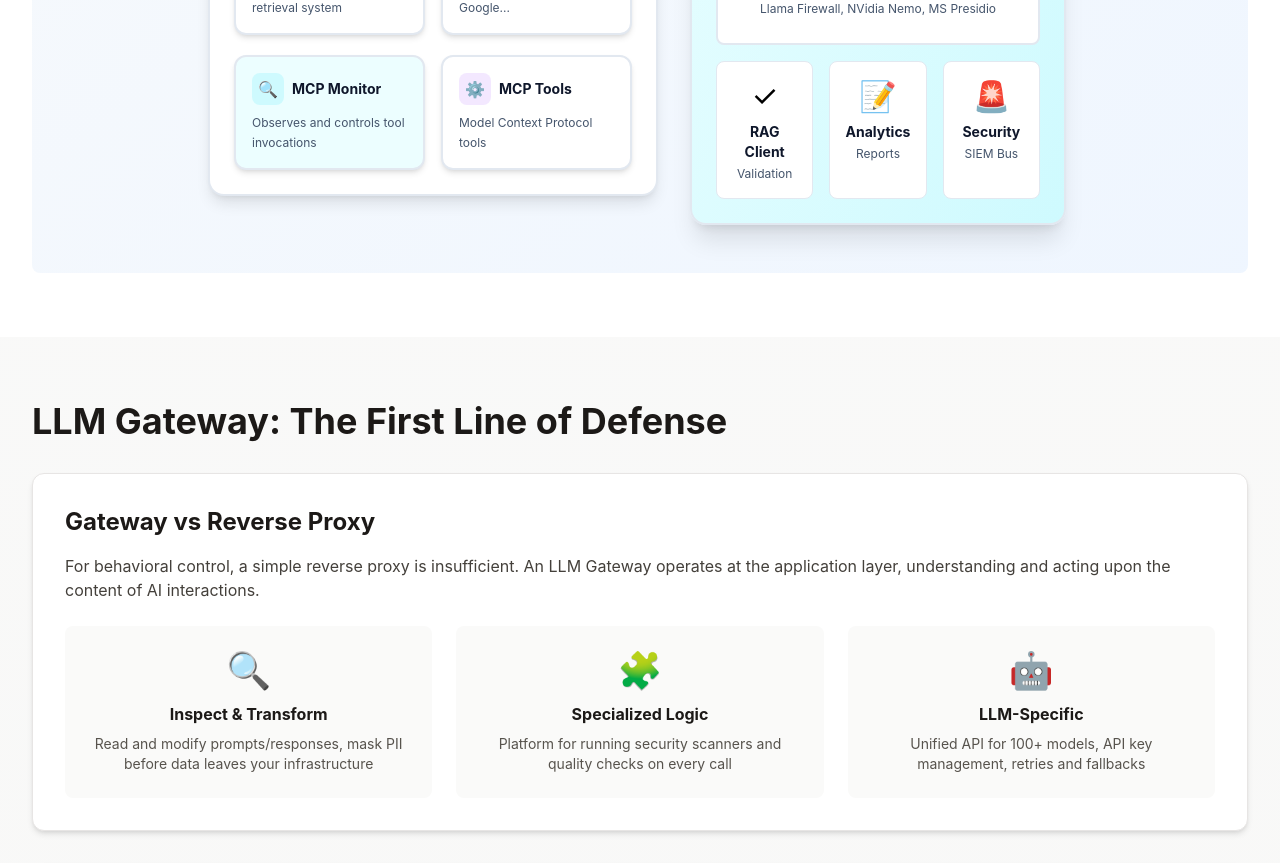
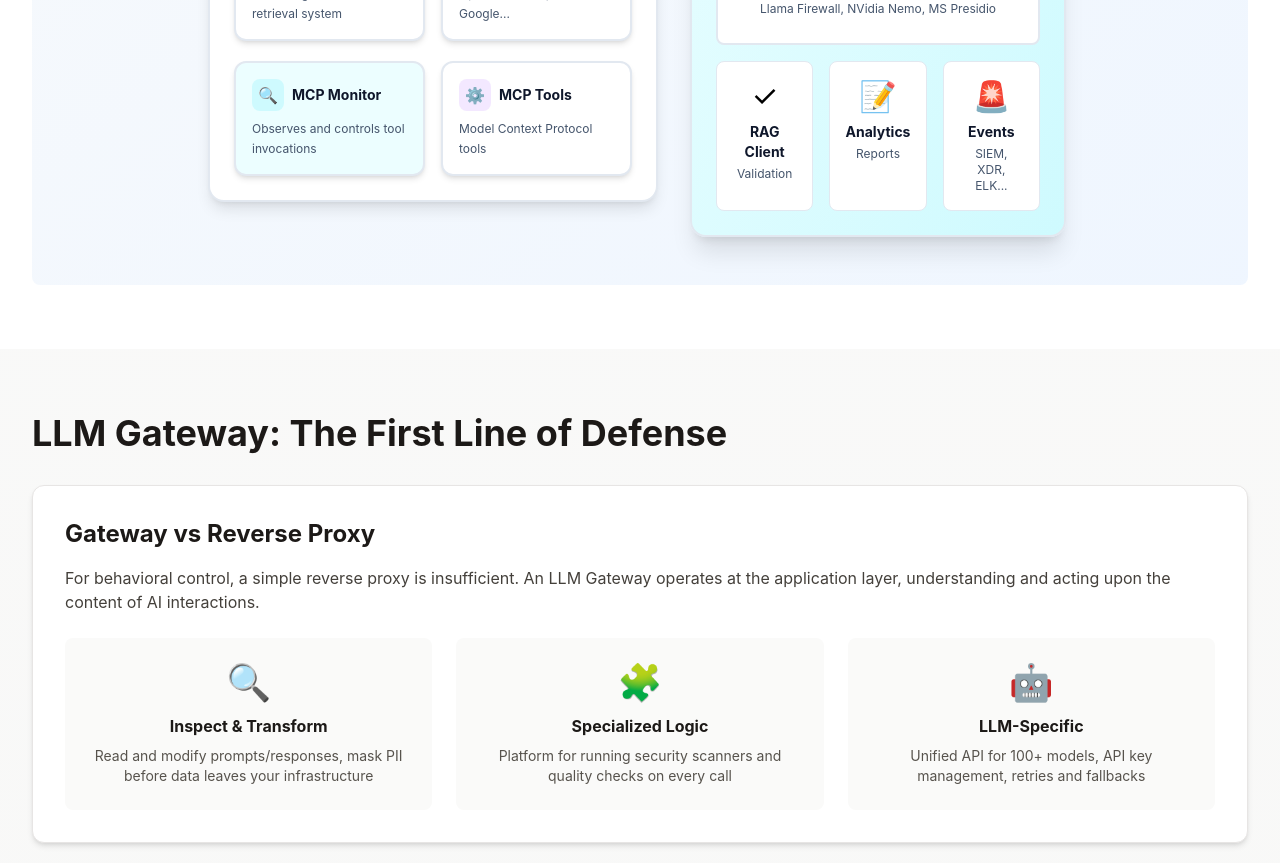
Before and after one commit to shefing/shefing-aitruism, a Next.js app: page / in a window 1280 px wide. Shown: the part 1160-2023 px from the top of the page. Built offline with nearby package versions, Linux system fonts and the light colour scheme.

Commit message:
feat: update Security component title and subtitle
Reflect role as event aggregation hub in UI.

#VERCEL_SKIP

Co-authored-by: Philippe Cohen <4303547+philjoseph@users.noreply.github.com>

```diff
--- a/components/user-environment.tsx
+++ b/components/user-environment.tsx
@@ -517,8 +517,8 @@ export function UserEnvironmentDiagram() {
             <div className="bg-white rounded-lg p-4 border border-slate-300 hover:shadow-md transition-shadow">
               <div className="flex flex-col items-center text-center">
                 <span className="text-3xl mb-2">🚨</span>
-                <h4 className="text-sm font-bold text-slate-900 mb-1">Security</h4>
-                <p className="text-xs text-slate-600">SIEM Bus</p>
+                <h4 className="text-sm font-bold text-slate-900 mb-1">Events</h4>
+                <p className="text-xs text-slate-600">SIEM, XDR, ELK...</p>
               </div>
             </div>
           </div>
```
